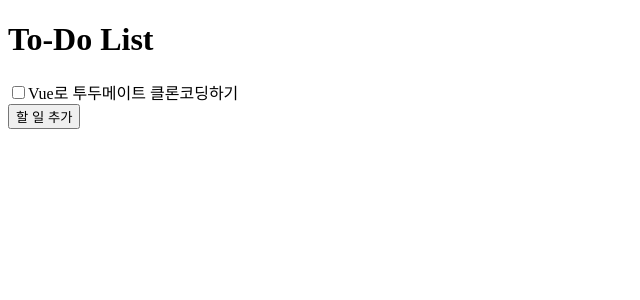
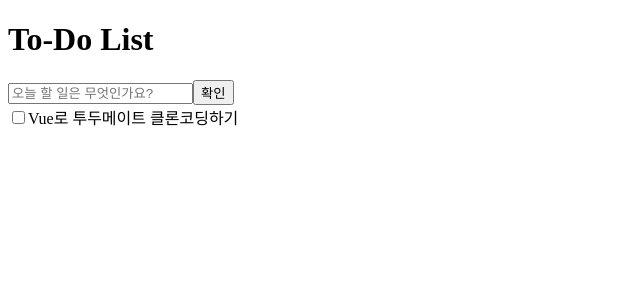
Before and after one commit to Hayeon-Lee/todomate-vue, a Vue app: page / in a window 1280 px wide. Shown: the top 300 px of the page, without its empty margins (0-640 px from the left). Built offline with nearby package versions, Linux system fonts and the light colour scheme.

Commit message:
feat: 기본 폼 생성

```diff
--- a/src/App.vue
+++ b/src/App.vue
@@ -1,13 +1,14 @@
 <script setup>
 import ToDoItem from "./components/ToDoItem.vue";
+import NewItem from "./components/NewItem.vue";
 </script>
 
 <template>
   <div id="app">
     <h1>To-Do List</h1>
+    <new-item></new-item>
     <form @submit.prevent="Submit">
       <to-do-item></to-do-item>
-      <button>할 일 추가</button>
     </form>
 
   </div>
--- /dev/null
+++ b/src/components/NewItem.vue
@@ -0,0 +1,10 @@
+<template>
+    <form @submit.prevent="Submit">
+        <input placeholder="오늘 할 일은 무엇인가요?"/>
+        <button>확인</button>
+    </form>
+</template>
+
+<script>
+export default {};
+</script>
```
